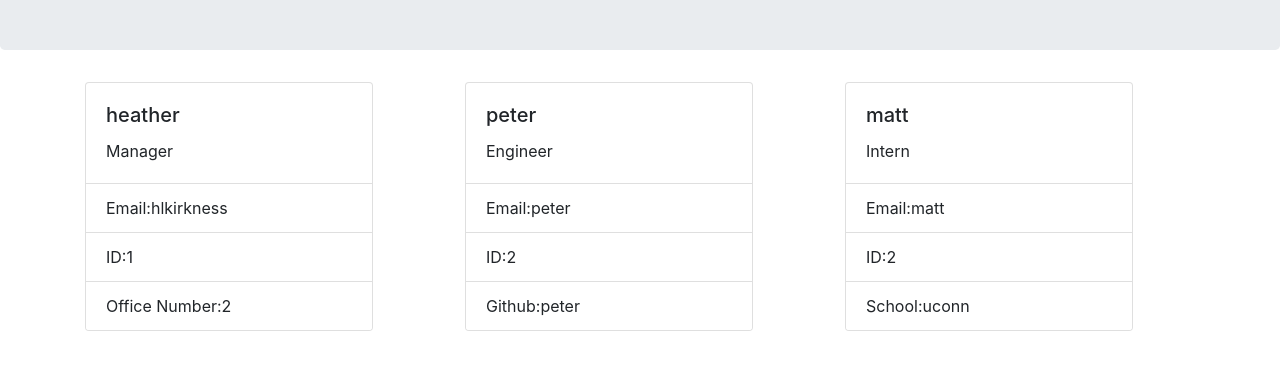
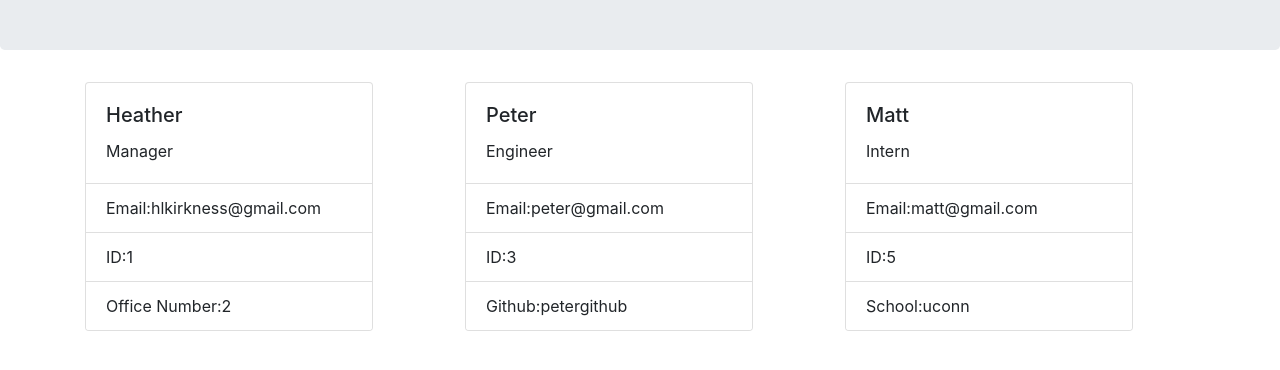
Before and after one commit to hlkirkness/teamprofilegenerator, a website: page dist/index.html in a window 1280 px wide. Shown: the part 134-504 px from the top of the page. Drawn offline with nearby package versions, Linux system fonts and the light colour scheme.

Commit message:
readme finished

```diff
--- a/dist/index.html
+++ b/dist/index.html
@@ -18,11 +18,11 @@
     <div class="col">
                 <div class="card" style="width: 18rem;">
                     <div class="card-body">
-                      <h5 class="card-title">heather</h5>
+                      <h5 class="card-title">Heather</h5>
                       <p class="card-text">Manager</p>
                     </div>
                     <ul class="list-group list-group-flush">
-                      <li class="list-group-item">Email:hlkirkness</li>
+                      <li class="list-group-item">Email:hlkirkness@gmail.com</li>
                       <li class="list-group-item">ID:1</li>
                       <li class="list-group-item">Office Number:2</li>
                     </ul>
@@ -32,13 +32,13 @@
     <div class="col">
                 <div class="card" style="width: 18rem;">
                     <div class="card-body">
-                      <h5 class="card-title">peter</h5>
+                      <h5 class="card-title">Peter</h5>
                       <p class="card-text">Engineer</p>
                     </div>
                     <ul class="list-group list-group-flush">
-                      <li class="list-group-item">Email:peter</li>
-                      <li class="list-group-item">ID:2</li>
-                      <li class="list-group-item">Github:peter</li>
+                      <li class="list-group-item">Email:peter@gmail.com</li>
+                      <li class="list-group-item">ID:3</li>
+                      <li class="list-group-item">Github:petergithub</li>
                     </ul>
                   </div>
             </div>
@@ -46,12 +46,12 @@
     <div class="col">
                 <div class="card" style="width: 18rem;">
                     <div class="card-body">
-                      <h5 class="card-title">matt</h5>
+                      <h5 class="card-title">Matt</h5>
                       <p class="card-text">Intern</p>
                     </div>
                     <ul class="list-group list-group-flush">
-                      <li class="list-group-item">Email:matt</li>
-                      <li class="list-group-item">ID:2</li>
+                      <li class="list-group-item">Email:matt@gmail.com</li>
+                      <li class="list-group-item">ID:5</li>
                       <li class="list-group-item">School:uconn</li>
                     </ul>
                   </div>
```
Also changed, not shown: README.md (added), images/screenshot.png (added).
